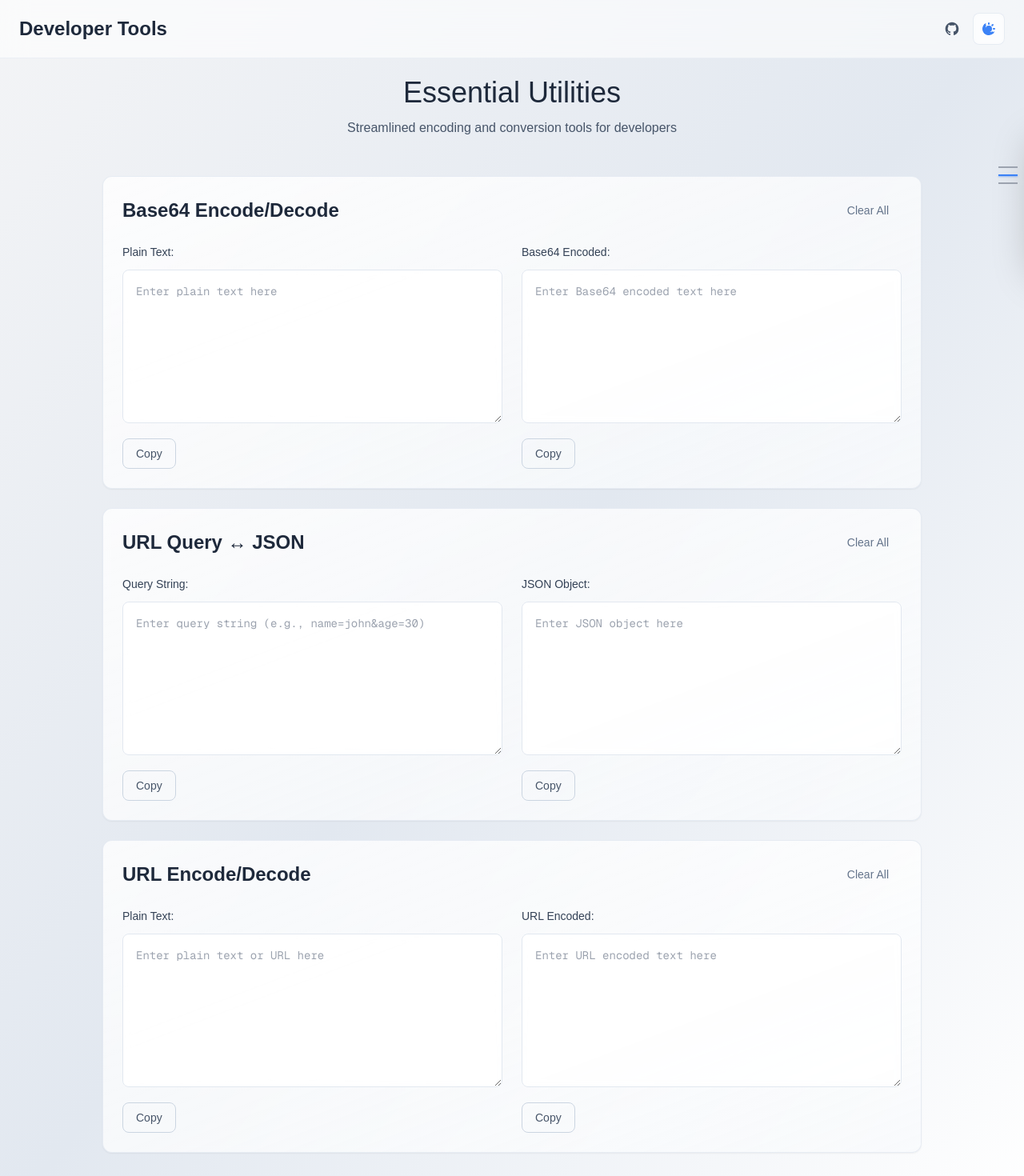
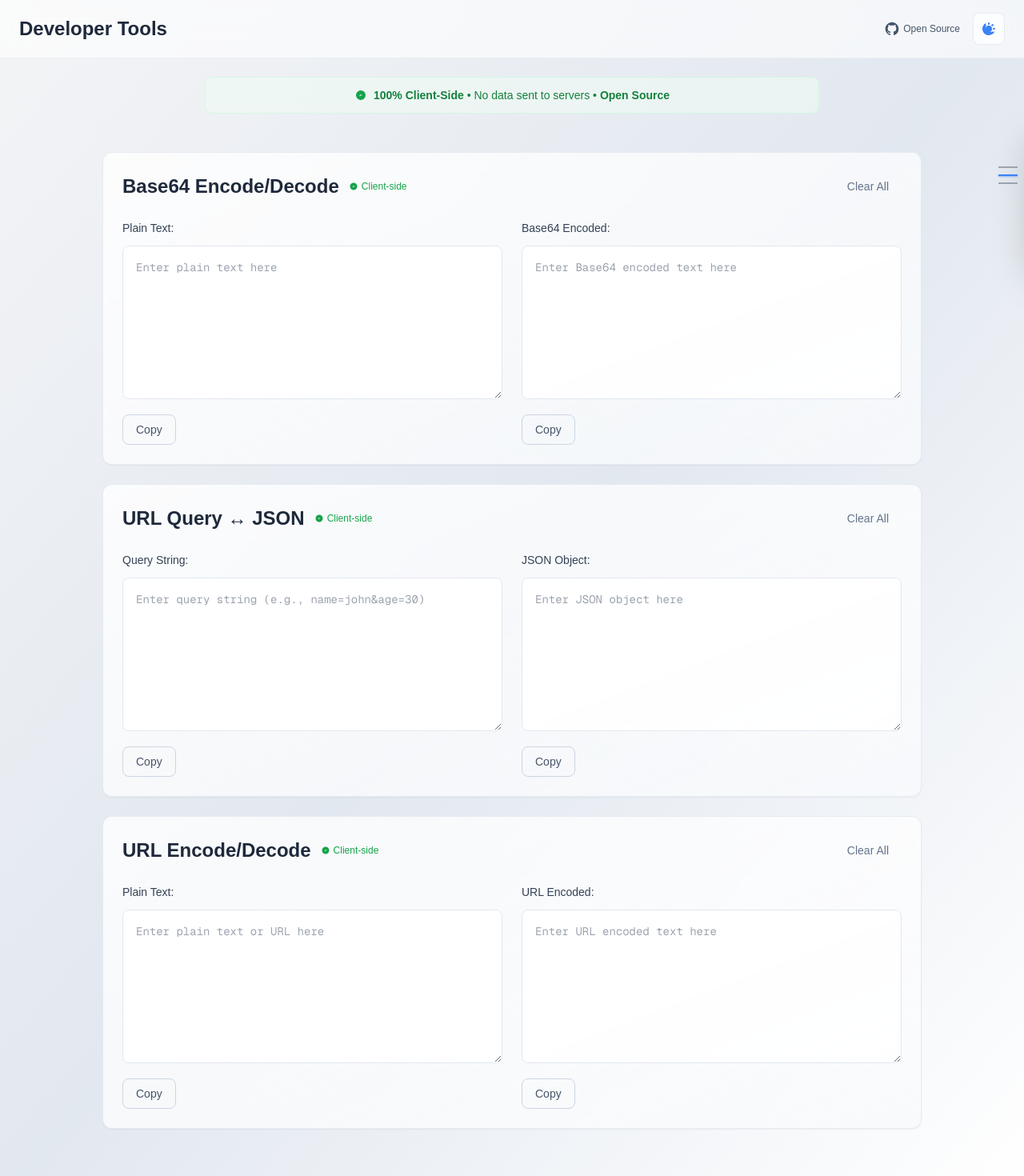
Before and after one commit to okxiaochen/tools.xiaochen.dev, a Next.js app: page / in a window 1280 px wide. Shown: the top 1470 px of the page at 80% size. Built offline with nearby package versions, Linux system fonts and the light colour scheme.

Commit message:
Enhance Home page with privacy notice and client-side indicators in tool headers for improved user awareness

```diff
--- a/src/app/page.tsx
+++ b/src/app/page.tsx
@@ -19,12 +19,13 @@ export default function Home() {
                 href="https://github.com/okxiaochen/tools.xiaochen.dev"
                 target="_blank"
                 rel="noopener noreferrer"
-                className="text-slate-600 dark:text-slate-400 hover:text-slate-800 dark:hover:text-slate-200 transition-colors duration-200"
+                className="flex items-center gap-1 text-slate-600 dark:text-slate-400 hover:text-slate-800 dark:hover:text-slate-200 transition-colors duration-200"
                 title="View source code"
               >
                 <svg className="w-5 h-5" fill="currentColor" viewBox="0 0 24 24" aria-hidden="true">
                   <path fillRule="evenodd" d="M12 2C6.477 2 2 6.484 2 12.017c0 4.425 2.865 8.18 6.839 9.504.5.092.682-.217.682-.483 0-.237-.008-.868-.013-1.703-2.782.605-3.369-1.343-3.369-1.343-.454-1.158-1.11-1.466-1.11-1.466-.908-.62.069-.608.069-.608 1.003.07 1.531 1.032 1.531 1.032.892 1.53 2.341 1.088 2.91.832.092-.647.35-1.088.636-1.338-2.22-.253-4.555-1.113-4.555-4.951 0-1.093.39-1.988 1.029-2.688-.103-.253-.446-1.272.098-2.65 0 0 .84-.27 2.75 1.026A9.564 9.564 0 0112 6.844c.85.004 1.705.115 2.504.337 1.909-1.296 2.747-1.027 2.747-1.027.546 1.379.202 2.398.1 2.651.64.7 1.028 1.595 1.028 2.688 0 3.848-2.339 4.695-4.566 4.943.359.309.678.92.678 1.855 0 1.338-.012 2.419-.012 2.747 0 .268.18.58.688.482A10.019 10.019 0 0022 12.017C22 6.484 17.522 2 12 2z" clipRule="evenodd" />
                 </svg>
+                <span className="text-xs font-medium">Open Source</span>
               </a>
               <DarkModeToggle />
             </div>
@@ -37,12 +38,19 @@ export default function Home() {
         <div className="container mx-auto px-6">
           {/* Hero Section */}
           <div className="text-center mb-12">
-            <h2 className="text-3xl md:text-4xl font-light text-slate-800 dark:text-slate-100 mb-3">
-              Essential Utilities
-            </h2>
-            <p className="text-slate-600 dark:text-slate-400 max-w-2xl mx-auto">
-              Streamlined encoding and conversion tools for developers
-            </p>
+
+
+            {/* Privacy & Security Notice */}
+            <div className="max-w-3xl mx-auto bg-green-50/50 dark:bg-green-900/20 border border-green-200/50 dark:border-green-700/30 rounded-lg px-4 py-3 mb-8">
+              <div className="flex items-center justify-center gap-2">
+                <svg className="w-4 h-4 text-green-600 dark:text-green-400" fill="currentColor" viewBox="0 0 24 24">
+                  <path d="M9 12l2 2 4-4m6 2a9 9 0 11-18 0 9 9 0 0118 0z"/>
+                </svg>
+                <span className="text-sm text-green-700 dark:text-green-300">
+                  <strong>100% Client-Side</strong> • No data sent to servers • <strong><a href="https://github.com/okxiaochen/tools.xiaochen.dev" target="_blank" rel="noopener noreferrer" className="hover:underline">Open Source</a></strong>
+                </span>
+              </div>
+            </div>
           </div>
 
           {/* Tools Grid */}
--- a/src/components/Base64Tool.tsx
+++ b/src/components/Base64Tool.tsx
@@ -44,7 +44,15 @@ export default function Base64Tool() {
   return (
     <div id="base64" className="p-6">
       <div className="flex justify-between items-center mb-6">
-        <h2 className="text-2xl font-semibold text-slate-800 dark:text-slate-100">Base64 Encode/Decode</h2>
+        <div className="flex items-center gap-3">
+          <h2 className="text-2xl font-semibold text-slate-800 dark:text-slate-100">Base64 Encode/Decode</h2>
+          <div className="flex items-center gap-1 text-xs text-green-600 dark:text-green-400">
+            <svg className="w-3 h-3" fill="currentColor" viewBox="0 0 24 24">
+              <path d="M9 12l2 2 4-4m6 2a9 9 0 11-18 0 9 9 0 0118 0z"/>
+            </svg>
+            <span>Client-side</span>
+          </div>
+        </div>
         <button
           onClick={clearAll}
           className="px-4 py-2 text-slate-500 hover:text-slate-700 dark:text-slate-400 dark:hover:text-slate-200 transition-colors text-sm font-medium"
--- a/src/components/QueryJsonTool.tsx
+++ b/src/components/QueryJsonTool.tsx
@@ -73,7 +73,15 @@ export default function QueryJsonTool() {
   return (
     <div id="query" className="p-6">
       <div className="flex justify-between items-center mb-6">
-        <h2 className="text-2xl font-semibold text-slate-800 dark:text-slate-100">URL Query ↔ JSON</h2>
+        <div className="flex items-center gap-3">
+          <h2 className="text-2xl font-semibold text-slate-800 dark:text-slate-100">URL Query ↔ JSON</h2>
+          <div className="flex items-center gap-1 text-xs text-green-600 dark:text-green-400">
+            <svg className="w-3 h-3" fill="currentColor" viewBox="0 0 24 24">
+              <path d="M9 12l2 2 4-4m6 2a9 9 0 11-18 0 9 9 0 0118 0z"/>
+            </svg>
+            <span>Client-side</span>
+          </div>
+        </div>
         <button
           onClick={clearAll}
           className="px-4 py-2 text-slate-500 hover:text-slate-700 dark:text-slate-400 dark:hover:text-slate-200 transition-colors text-sm font-medium"
--- a/src/components/UrlEncodeTool.tsx
+++ b/src/components/UrlEncodeTool.tsx
@@ -44,7 +44,15 @@ export default function UrlEncodeTool() {
   return (
     <div id="url" className="p-6">
       <div className="flex justify-between items-center mb-6">
-        <h2 className="text-2xl font-semibold text-slate-800 dark:text-slate-100">URL Encode/Decode</h2>
+        <div className="flex items-center gap-3">
+          <h2 className="text-2xl font-semibold text-slate-800 dark:text-slate-100">URL Encode/Decode</h2>
+          <div className="flex items-center gap-1 text-xs text-green-600 dark:text-green-400">
+            <svg className="w-3 h-3" fill="currentColor" viewBox="0 0 24 24">
+              <path d="M9 12l2 2 4-4m6 2a9 9 0 11-18 0 9 9 0 0118 0z"/>
+            </svg>
+            <span>Client-side</span>
+          </div>
+        </div>
         <button
           onClick={clearAll}
           className="px-4 py-2 text-slate-500 hover:text-slate-700 dark:text-slate-400 dark:hover:text-slate-200 transition-colors text-sm font-medium"
```
